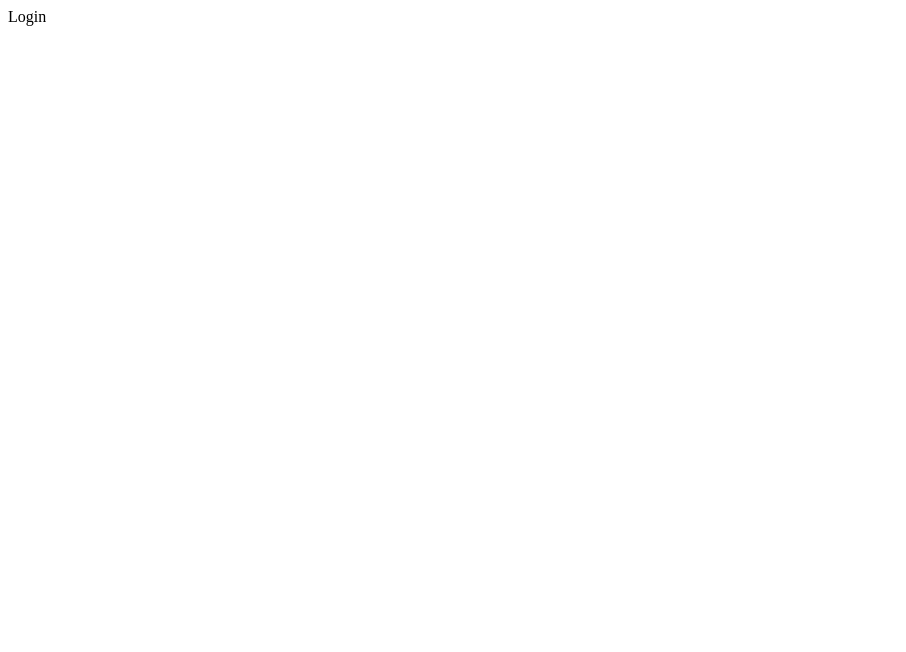
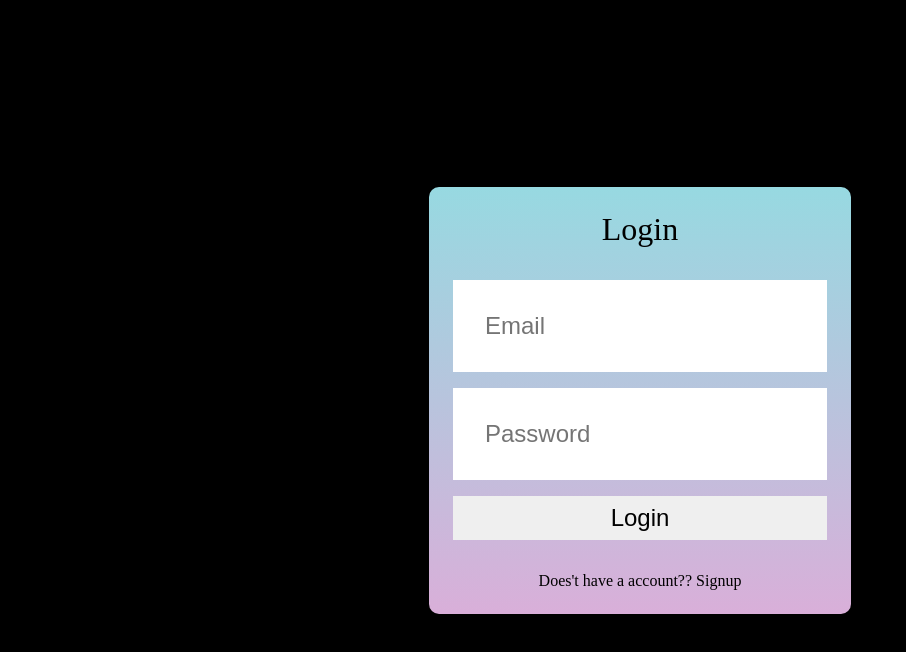
Before and after one commit to yube01/google-drive-clone, a React (Vite) app in the folder frontend/: page /login in a window 1280 px wide. Shown: the top 652 px of the page, without its empty margins (0-906 px from the left). Built offline with nearby package versions, Linux system fonts and the light colour scheme.

Commit message:
login and regitser style complete

```diff
--- a/frontend/src/index.css
+++ b/frontend/src/index.css
@@ -1,69 +1,6 @@
-:root {
-  font-family: Inter, system-ui, Avenir, Helvetica, Arial, sans-serif;
-  line-height: 1.5;
-  font-weight: 400;
+*{
+  padding: 0;
+  margin: 0;
+  box-sizing: border-box;
 
-  color-scheme: light dark;
-  color: rgba(255, 255, 255, 0.87);
-  background-color: #242424;
-
-  font-synthesis: none;
-  text-rendering: optimizeLegibility;
-  -webkit-font-smoothing: antialiased;
-  -moz-osx-font-smoothing: grayscale;
-  -webkit-text-size-adjust: 100%;
 }
-
-a {
-  font-weight: 500;
-  color: #646cff;
-  text-decoration: inherit;
-}
-a:hover {
-  color: #535bf2;
-}
-
-body {
-  margin: 0;
-  display: flex;
-  place-items: center;
-  min-width: 320px;
-  min-height: 100vh;
-}
-
-h1 {
-  font-size: 3.2em;
-  line-height: 1.1;
-}
-
-button {
-  border-radius: 8px;
-  border: 1px solid transparent;
-  padding: 0.6em 1.2em;
-  font-size: 1em;
-  font-weight: 500;
-  font-family: inherit;
-  background-color: #1a1a1a;
-  cursor: pointer;
-  transition: border-color 0.25s;
-}
-button:hover {
-  border-color: #646cff;
-}
-button:focus,
-button:focus-visible {
-  outline: 4px auto -webkit-focus-ring-color;
-}
-
-@media (prefers-color-scheme: light) {
-  :root {
-    color: #213547;
-    background-color: #ffffff;
-  }
-  a:hover {
-    color: #747bff;
-  }
-  button {
-    background-color: #f9f9f9;
-  }
-}
--- a/frontend/src/main.jsx
+++ b/frontend/src/main.jsx
@@ -1,6 +1,7 @@
 import React from 'react'
 import ReactDOM from 'react-dom/client'
 import App from './App.jsx'
+import "./index.css"
 
 
 ReactDOM.createRoot(document.getElementById('root')).render(
--- a/frontend/src/page/Login.jsx
+++ b/frontend/src/page/Login.jsx
@@ -1,12 +1,38 @@
+import { useState } from "react"
 import "./authStyle.scss"
+import { Link } from "react-router-dom"
 
 
 
 const Login = () => {
+
+
+  const [email,setEmail]  = useState("")
+  const[password,setPassword] = useState("")
+
+
+  const handleSubmit = (e)=>{
+    e.preventDefault();
+
+  }
+
   return (
-    <div>
-      Login
+    <div className="login">
+
+    <div className="container">
+      <p className="title">Login</p>
+      <form onSubmit={handleSubmit}>
+        <input type="email"  placeholder="Email" value={email} onChange={(e)=>setEmail(e.target.value)}/>
+        <input type="password" placeholder="Password" value={password} onChange={(e)=>setPassword(e.target.value)}/>
+        <input type="submit" value="Login" className="btn"/>
+      </form>
+      <p>Does't have a account?? <Link to="/signup" style={{textDecoration:"none",color:"inherit"}}>
+          Signup
+        </Link> </p>
     </div>
+
+
+  </div>
   )
 }
 
--- a/frontend/src/page/Signup.jsx
+++ b/frontend/src/page/Signup.jsx
@@ -1,9 +1,37 @@
+import { useState } from "react";
 import "./authStyle.scss"
+import {Link} from 'react-router-dom'
+
+
 
 const Signup = () => {
+
+
+  const [email,setEmail]  = useState("")
+  const[password,setPassword] = useState("")
+
+
+  const handleSubmit = (e)=>{
+    e.preventDefault();
+
+  }
+
   return (
-    <div>
-        Signup
+    <div className="register">
+
+      <div className="container">
+        <p className="title">Signup</p>
+        <form onSubmit={handleSubmit}>
+          <input type="email"  placeholder="Email" value={email} onChange={(e)=>setEmail(e.target.value)}/>
+          <input type="password" placeholder="Password" value={password} onChange={(e)=>setPassword(e.target.value)}/>
+          <input type="submit" value="Signup" className="btn"/>
+        </form>
+        <p>Already have a account?? <Link to="/login" style={{textDecoration:"none",color:"inherit"}}>
+          Login
+        </Link> </p>
+
+      </div>
+
 
     </div>
   )
--- a/frontend/src/page/authStyle.scss
+++ b/frontend/src/page/authStyle.scss
@@ -0,0 +1,134 @@
+@import "../style.scss";
+
+
+.register{
+    display: flex;
+    height: 100vh;
+    width: 100%;
+    justify-content: center;
+    align-items: center;
+    background-color: black;
+
+
+
+    .container{
+        background-color: #D9AFD9;
+background-image: linear-gradient(0deg, #D9AFD9 0%, #97D9E1 100%);
+
+        padding: 1.5rem;
+        display: flex;
+        align-items: center;
+        flex-direction: column;
+        border-radius: 10px;
+        gap: 2rem;
+        @include mobile{
+            width: 80%;
+            padding: 1rem;
+
+        }
+
+        .title{
+            font-size: 2rem;
+        }
+        p{
+            @include mobile{
+                font-size: 0.8rem;
+            }
+        }
+        form{
+            display: flex;
+            flex-direction: column;
+            gap: 1rem;
+
+            .btn{
+                padding: 0.5rem;
+                cursor: pointer;
+                border: none;
+                @include mobile{
+                    padding: 0.2rem;
+                }
+            }
+
+            input{
+                border: none;
+                padding: 2rem;
+                outline: none;
+                font-size: 1.5rem;
+                @include mobile{
+                    padding: 0.8rem;
+                    width: 100%;
+                    font-size: 1rem;
+                }
+
+
+            }
+
+        }
+
+
+    }
+}
+
+
+.login{
+    display: flex;
+    height: 100vh;
+    width: 100%;
+    justify-content: center;
+    align-items: center;
+    background-color: black;
+
+
+    .container{
+        background-color: #D9AFD9;
+background-image: linear-gradient(0deg, #D9AFD9 0%, #97D9E1 100%);
+        gap: 2rem;
+        padding: 1.5rem;
+        display: flex;
+        align-items: center;
+        flex-direction: column;
+        border-radius: 10px;
+        @include mobile{
+            width: 80%;
+            padding: 1rem;
+
+        }
+
+        .title{
+            font-size: 2rem;
+        }
+        p{
+            @include mobile{
+                font-size: 0.8rem;
+            }
+        }
+        form{
+            display: flex;
+            flex-direction: column;
+            gap: 1rem;
+
+            .btn{
+                padding: 0.5rem;
+                cursor: pointer;
+                @include mobile{
+                    padding: 0.2rem;
+                }
+            }
+
+            input{
+                border: none;
+                padding: 2rem;
+                outline: none;
+                font-size: 1.5rem;
+                @include mobile{
+                    padding: 0.8rem;
+                    font-size: 1rem;
+                    width: 100%;
+                }
+            }
+
+        }
+
+
+    }
+}
--- /dev/null
+++ b/frontend/src/style.scss
@@ -0,0 +1,6 @@
+@mixin mobile{
+    @media (max-width: 500px) {
+        @content;
+
+    }
+}
```
